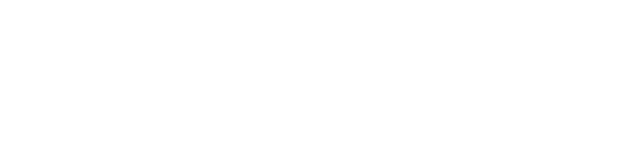
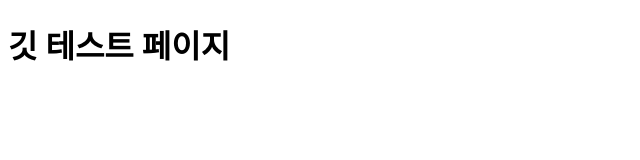
Before and after one commit to Dozzzzang/AcornExam, a plain HTML site: page index.html in a window 1280 px wide. Shown: the whole page, without its empty margins (0-640 px from the left). Drawn offline with Linux system fonts and the light colour scheme.

Commit message:
h1 text added

```diff
--- a/index.html
+++ b/index.html
@@ -7,6 +7,6 @@
     <title>Document</title>
 </head>
 <body>
-
+    <h1>깃 테스트 페이지</h1>
 </body>
 </html>
```
